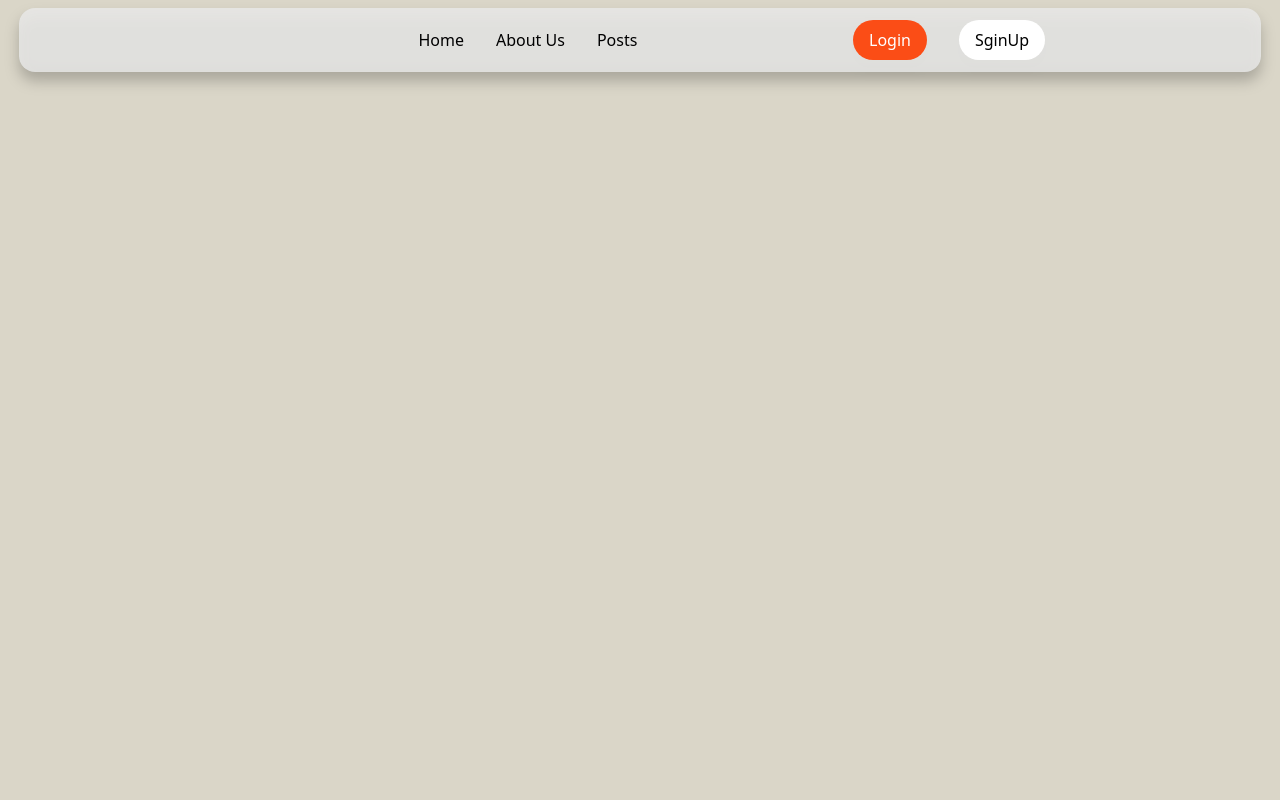
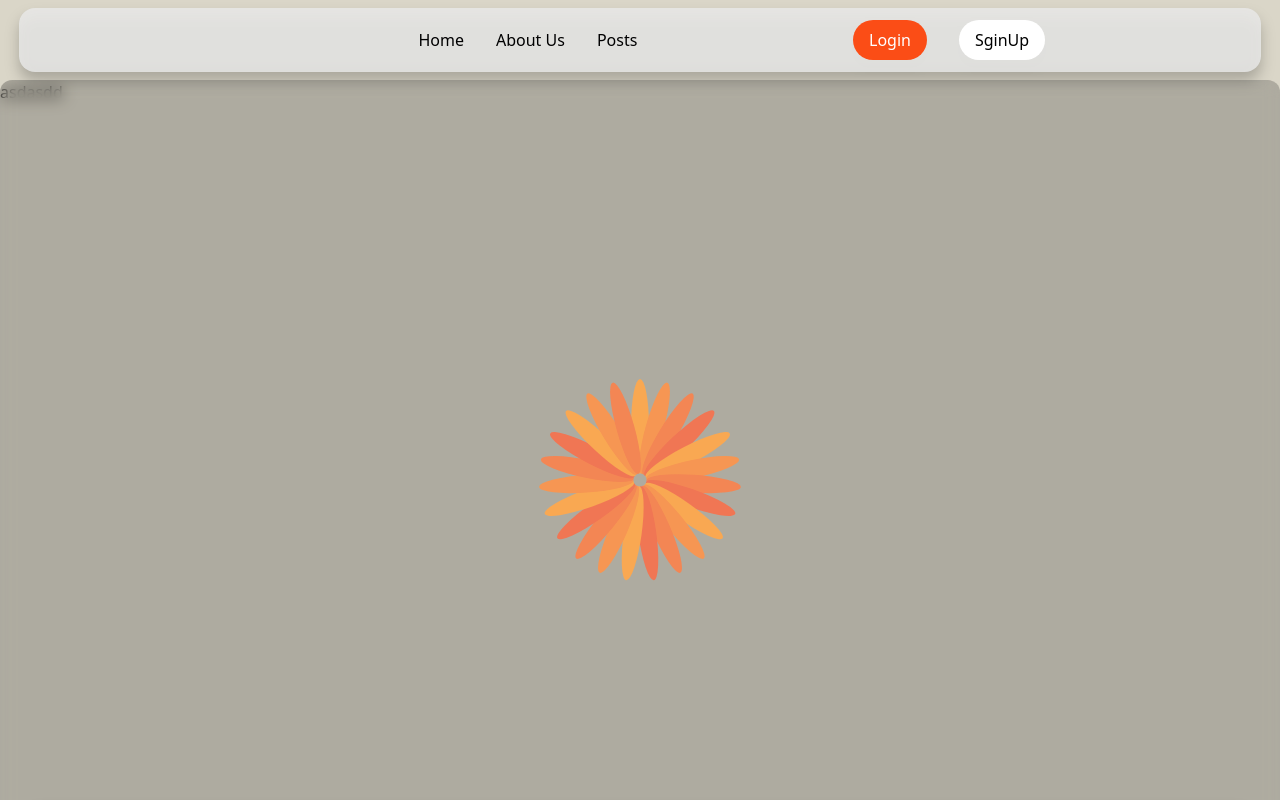
Before and after one commit to Danielk84/personal-website, a Vue app in the folder app/: page /#/panel in a window 1280 px wide. Shown: the top 800 px of the page. Built offline with nearby package versions, Linux system fonts and the light colour scheme.

Commit message:
Add and Fix Bugs on app: add LoadingScreen component and improving styles.

```diff
--- a/app/src/App.vue
+++ b/app/src/App.vue
@@ -1,11 +1,9 @@
 <template>
   <div class="flex flex-col bg-w-1 text-f-1">
-    <HeaderLayer />
-    <div class="z-0 my-[80px] min-h-[80vh]">
+    <HeaderLayer class="z-30"/>
+    <div class="my-[80px] min-h-[80vh]">
       <RouterView />
     </div>
-    <div class="z-10">
-      <FooterLayer />
-    </div>
+    <FooterLayer class="z-10"/>
   </div>
 </template>
--- a/app/src/components/HeaderLayer.vue
+++ b/app/src/components/HeaderLayer.vue
@@ -10,7 +10,7 @@ const flaodBar = ref(false);
   <header class="flex justify-center">
     <div class="bg-b-1 drop-shadow-xl/25 w-97/100 h-16 m-2
       backdrop-blur-sm rounded-2xl
-      flex justify-evenly items-center fixed z-20">
+      flex justify-evenly items-center fixed">
 
       <div class="icon"></div>
 
--- /dev/null
+++ b/app/src/components/LoadingScreen.vue
@@ -0,0 +1,7 @@
+<template>
+<div class="fixed bg-black/20 backdrop-blur-sm rounded-t-xl
+  w-screen h-screen z-20 flex justify-center items-center">
+  <img class="min-md:w-2/10 max-md:w-4/10 rounded-full"
+    src="../assets/loading-icon.svg" alt="Loading...">
+</div>
+</template>
--- a/app/src/main.ts
+++ b/app/src/main.ts
@@ -7,6 +7,7 @@ import App from './App.vue';
 import router from "./router";
 
 const component = [
+  "LoadingScreen",
   "HeaderLayer",
   "PagesBar",
   "FirstButton",
--- a/app/src/pages/LoginPanel.vue
+++ b/app/src/pages/LoginPanel.vue
@@ -19,7 +19,7 @@ const updatePassword = (value: string) => userStore.password = value;
         <StyledInput :date="userStore.password" @setInput="updatePassword"
           type="password"/>
       </div>
-      <FirstButton @click="userStore.fetchLoginAPI()" address="/panel">Login</FirstButton>
+      <FirstButton address="/panel">Login</FirstButton>
     </div>
   </div>
 </template>
--- a/app/src/pages/Panel.vue
+++ b/app/src/pages/Panel.vue
@@ -1,7 +1,14 @@
+<script setup lang="ts">
+import { ref } from 'vue';
+
+const isLoading = ref(true);
+</script>
+
 <template>
+  <LoadingScreen v-if="isLoading"></LoadingScreen>
   <div>
     <div>
-
+      asdasdd
     </div>
   </div>
 </template>
```
Also changed, not shown: app/src/assets/loading-icon.svg (added).
